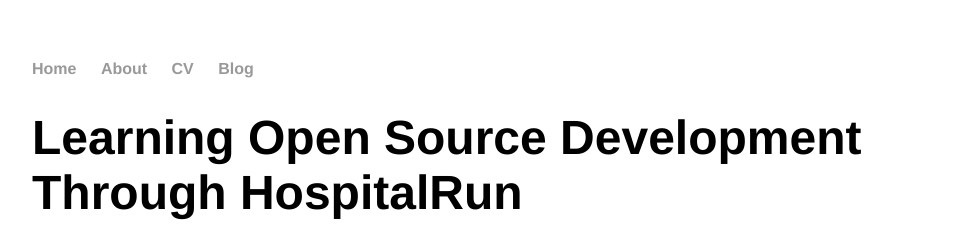
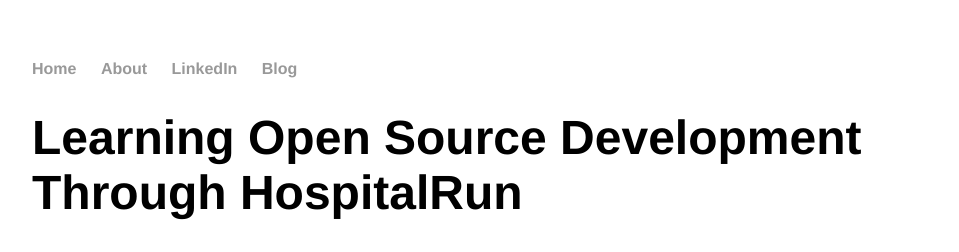
Before and after one commit to vpicone/vpicone.github.io, a Jekyll site: the page built from _posts/2017-03-25-learning-with-hospital-run.md, in a window 1280 px wide. Shown: the top 252 px of the page, without its empty margins (160-1119 px from the left). Built offline with Jekyll 4.4.1, drawn with Linux system fonts in a browser that asks for light colours.

Commit message:
Update LinkedIn

```diff
--- a/_layouts/default.html
+++ b/_layouts/default.html
@@ -10,7 +10,7 @@
 	    		<ul>
 	        		<li><a href="/">Home</a></li>
 		        	<li><a href="/about">About</a></li>
-	        		<li><a href="/cv">CV</a></li>
+	        		<li><a href="https://www.linkedin.com/in/vincentpicone/">LinkedIn</a></li>
 	        		<li><a href="/blog">Blog</a></li>
 	    		</ul>
 			</nav>
```
